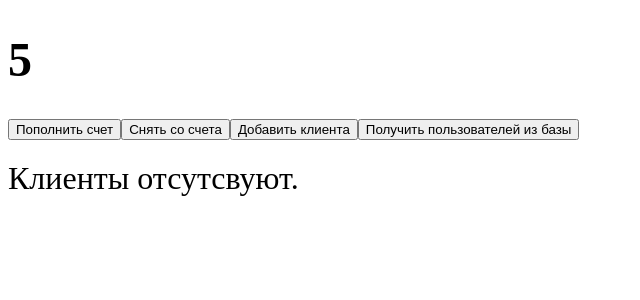
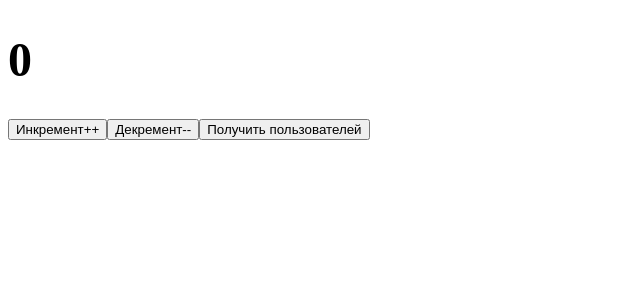
Before and after one commit to GrigoryGriko/learn_react-redux, a React (Create React App) app: page / in a window 1280 px wide. Shown: the top 300 px of the page, without its empty margins (0-640 px from the left). Built offline with nearby package versions, Linux system fonts and the light colour scheme.

Commit message:
redux saga, ассинхронные actions - настроен ассинхронный инкремент

```diff
--- a/package.json
+++ b/package.json
@@ -13,6 +13,7 @@
     "react-scripts": "5.0.1",
     "redux": "^4.2.1",
     "redux-devtools-extension": "^2.13.9",
+    "redux-saga": "^1.2.3",
     "redux-thunk": "^2.4.2",
     "web-vitals": "^2.1.4"
   },
--- a/src/App.jsx
+++ b/src/App.jsx
@@ -1,76 +1,44 @@
 import React from 'react';
 import { useDispatch, useSelector } from 'react-redux';
-import { addCustomerAction, removeCustomerAction } from './store/customersReducer';
-import { addCashAction, getCashAction } from './store/cashReducer';
-import { fetchCustomers } from './asyncActions/customers';
+import { incrementCreator, decrementCreator, asyncIncrementCreator } from './store/countReducer';
 
 function App() {
   const dispatch = useDispatch()
-  const cash = useSelector(state => state.cash.cash)
-  const customers = useSelector(state => state.customers.customers)
-
-  const addCash = (cash) => {
-    cash = isNaN(cash) ? 0 : cash;
-
-    dispatch(addCashAction(cash))
-  }
-
-  const getCash = (cash) => {
-    cash = isNaN(cash) ? 0 : cash;
-
-    dispatch(getCashAction(cash))
-  }
-
-  const addCustomer = (name) => {
-    const customer = {
-      name,
-      id: `${Date.now()}x${Math.floor(Math.random() * 1000)}`,
-    }
-    dispatch(addCustomerAction(customer))
-  }
-
-  const removeCustomer = (customer) => {
-    dispatch(removeCustomerAction(customer.id))
-  }
+  const count = useSelector(state => state.countReducer.count)
+  const users = useSelector(state => state.userReducer.count)
 
   return (
     <div className="App">
       <h1 style={{fontSize: "3rem"}}>
-        {cash}
+        {count}
       </h1>
 
       <div style={{display: "flex"}}>
-        <button onClick={() => addCash(Number(prompt()))}>Пополнить счет</button>
-        <button onClick={() => getCash(Number(prompt()))}>Снять со счета</button>
-        <button onClick={() => addCustomer(prompt())}>Добавить клиента</button>
-        <button onClick={() => dispatch(fetchCustomers())}>Получить пользователей из базы</button>
+        <button onClick={() => dispatch(asyncIncrementCreator())}>Инкремент++</button>
+        <button onClick={() => dispatch(decrementCreator())}>Декремент--</button>
+        <button>Получить пользователей</button>
       </div>
-      {customers.length > 0 ?
         <div>
-          {customers.map(customer =>
-            <div
-              key={customer.id}
-              style={{
-                fontSize: "2rem",
-                border: "1px solid #000",
-                padding: "5px",
-                marginTop: "10px",
-                cursor: "pointer"
-              }}
-              onClick={
-                () => removeCustomer(customer)}
-            >
-              {customer.name}
-            </div>
-          )}
+
         </div>
-        :
-        <div style={{fontSize:"2rem", marginTop:20}}>
-          Клиенты отсутсвуют.
-        </div>
-    }
     </div>
   );
 }
 
 export default App;
+
+/*
+  {users.map(user =>
+    <div
+      style={{
+        fontSize: "2rem",
+        border: "1px solid #000",
+        padding: "5px",
+        marginTop: "10px",
+        cursor: "pointer"
+      }}
+    >
+      {user.name}
+    </div>
+  )}
+*/
--- /dev/null
+++ b/src/saga/countSaga.jsx
@@ -0,0 +1,17 @@
+import { put, takeEvery } from 'redux-saga/effects';
+import { ASYNC_INCREMENT, INCREMENT, incrementCreator } from '../store/countReducer';
+
+const delay = (ms) => new Promise(res => setTimeout(res, ms))
+
+function* incrementWorker() {
+  yield delay(1000)
+  yield put(incrementCreator())
+}
+
+function* decrementWorker() {
+
+}
+
+export function* countWatcher() {
+  yield takeEvery(ASYNC_INCREMENT, incrementWorker)
+}
--- a/src/store/cashReducer.jsx
+++ /dev/null
@@ -1,20 +0,0 @@
-const defaultState = {
-    cash: 5,
-}
-
-const ADD_CASH = "ADD_CASH"
-const GET_CASH = "GET_CASH"
-
-export const cashReducer = (state = defaultState, action) => {
-  switch (action.type) {
-    case ADD_CASH:
-      return {...state, cash: state.cash + action.payload}
-    case GET_CASH:
-      return {...state, cash: state.cash - action.payload}
-    default:
-      return state
-  }
-}
-
-export const addCashAction = (payload) =>  ({type: ADD_CASH, payload})
-export const getCashAction = (payload) =>  ({type: GET_CASH, payload})
--- /dev/null
+++ b/src/store/countReducer.jsx
@@ -0,0 +1,21 @@
+const defaultState = {
+  count: 0
+}
+
+export const INCREMENT = 'INCREMENT'
+export const ASYNC_INCREMENT = 'ASYNC_INCREMENT'
+export const DECREMENT = 'DECREMENT'
+
+export default function countReducer(state = defaultState, action) {
+  switch (action.type) {
+    case INCREMENT:
+      return {...state, count: state.count + 1}
+    case DECREMENT:
+      return {...state, count: state.count - 1}
+  }
+  return state
+}
+
+export const incrementCreator = () => ({type: INCREMENT})
+export const asyncIncrementCreator = () => ({type: ASYNC_INCREMENT})
+export const decrementCreator = () => ({type: DECREMENT})
--- a/src/store/customersReducer.jsx
+++ /dev/null
@@ -1,24 +0,0 @@
-const defaultState = {
-    customers: [],
-}
-
-const ADD_MANY_CUSTOMERS = "ADD_MANY_CUSTOMERS";
-const ADD_CUSTOMER = "ADD_CUSTOMER";
-const REMOVE_CUSTOMER = "REMOVE_CUSTOMER";
-
-export const customersReducer = (state = defaultState, action) => {
-  switch (action.type) {
-   case ADD_MANY_CUSTOMERS:
-      return {...state, customers: [...state.customers, ...action.payload]}
-    case ADD_CUSTOMER:
-      return {...state, customers: [...state.customers, action.payload]}
-    case REMOVE_CUSTOMER:
-      return {...state, customers: state.customers.filter(customer => customer.id !== action.payload)}
-    default:
-      return state
-  }
-}
-
-export const addManyCustomersAction = (payload) => ({type: ADD_MANY_CUSTOMERS, payload})
-export const addCustomerAction = (payload) => ({type: ADD_CUSTOMER, payload})
-export const removeCustomerAction = (payload) => ({type: REMOVE_CUSTOMER, payload})
--- a/src/store/index.jsx
+++ b/src/store/index.jsx
@@ -1,21 +1,16 @@
 import { configureStore } from '@reduxjs/toolkit';
-import { combineReducers, applyMiddleware } from 'redux';
-import { cashReducer } from './cashReducer';
-import { customersReducer } from './customersReducer';
-import { composeWithDevTools } from 'redux-devtools-extension';
-import thunk from 'redux-thunk';
+import { applyMiddleware, combineReducers, legacy_createStore as createStore } from 'redux';
+import countReducer from './countReducer';
+import userReducer from './userReducer';
+import createSagaMiddleware from 'redux-saga';
+import { countWatcher } from '../saga/countSaga';
+
+const sagaMiddleware = createSagaMiddleware();
 
 const rootReducer = combineReducers({
-  cash: cashReducer,
-  customers: customersReducer,
-});
+  countReducer,
+  userReducer,
+})
 
-export const store = configureStore({
-  reducer: rootReducer,
-  enhancers: [applyMiddleware(thunk)],
-});
-
-/*export const store = configureStore({
-  reducer: rootReducer,
-  enhancers: [composeWithDevTools(applyMiddleware(thunk))],
-});*/
+export const store = createStore(rootReducer, applyMiddleware(sagaMiddleware))
+sagaMiddleware.run(countWatcher)
--- /dev/null
+++ b/src/store/userReducer.jsx
@@ -0,0 +1,15 @@
+const defaultState = {
+  users: []
+}
+
+export const SET_USERS = 'SET_USERS'
+
+export default function userReducer(state = defaultState, action) {
+  switch (action.type) {
+    case SET_USERS:
+      return {...state, users: action.payload}
+}
+  return state
+}
+
+export const setUsers = payload => ({type: SET_USERS, payload})
```
Also changed, not shown: src/saga/index.jsx (added), src/saga/userSaga.jsx (added), 1 other file (tests, documents, lock files or other folders).
